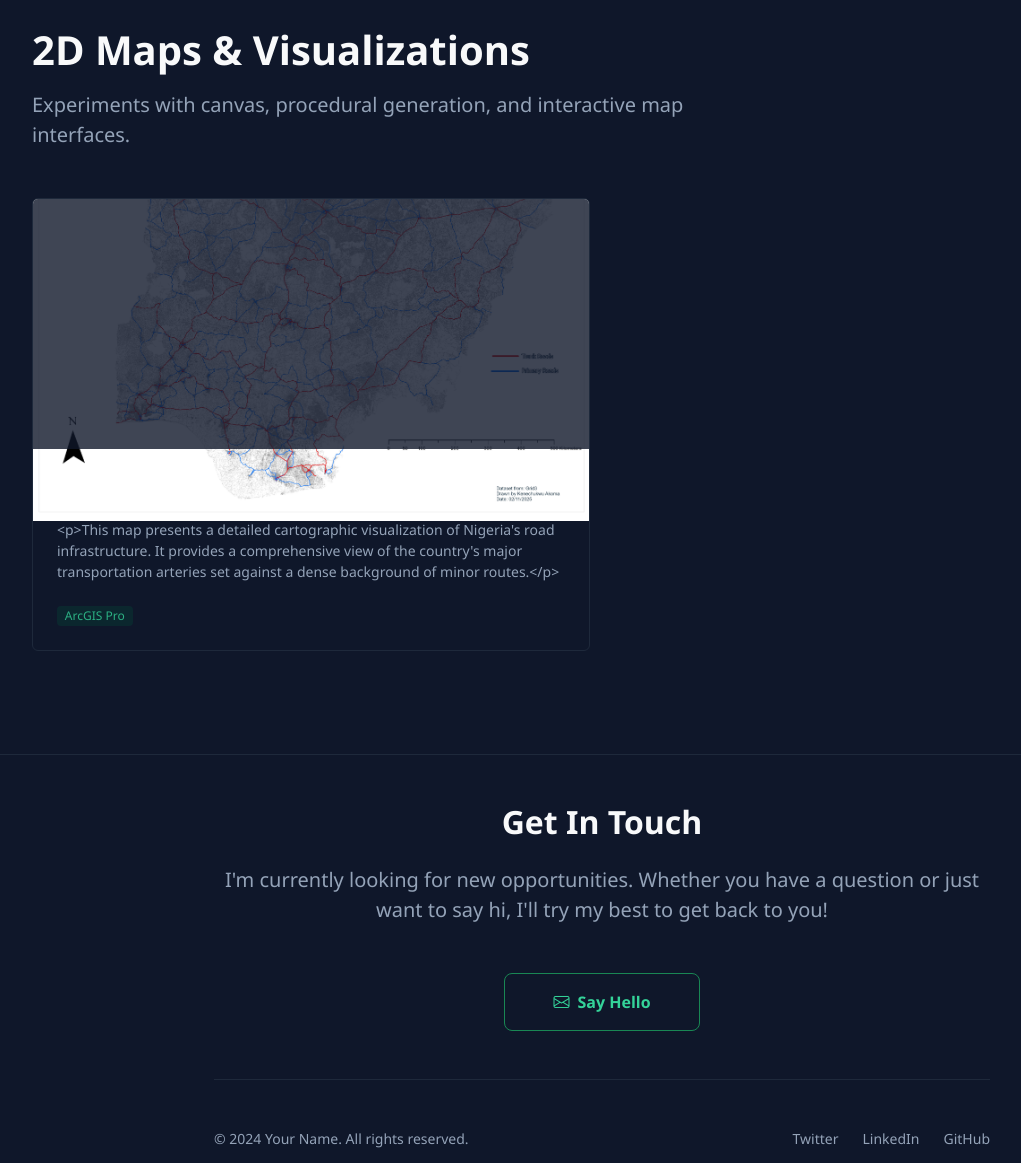
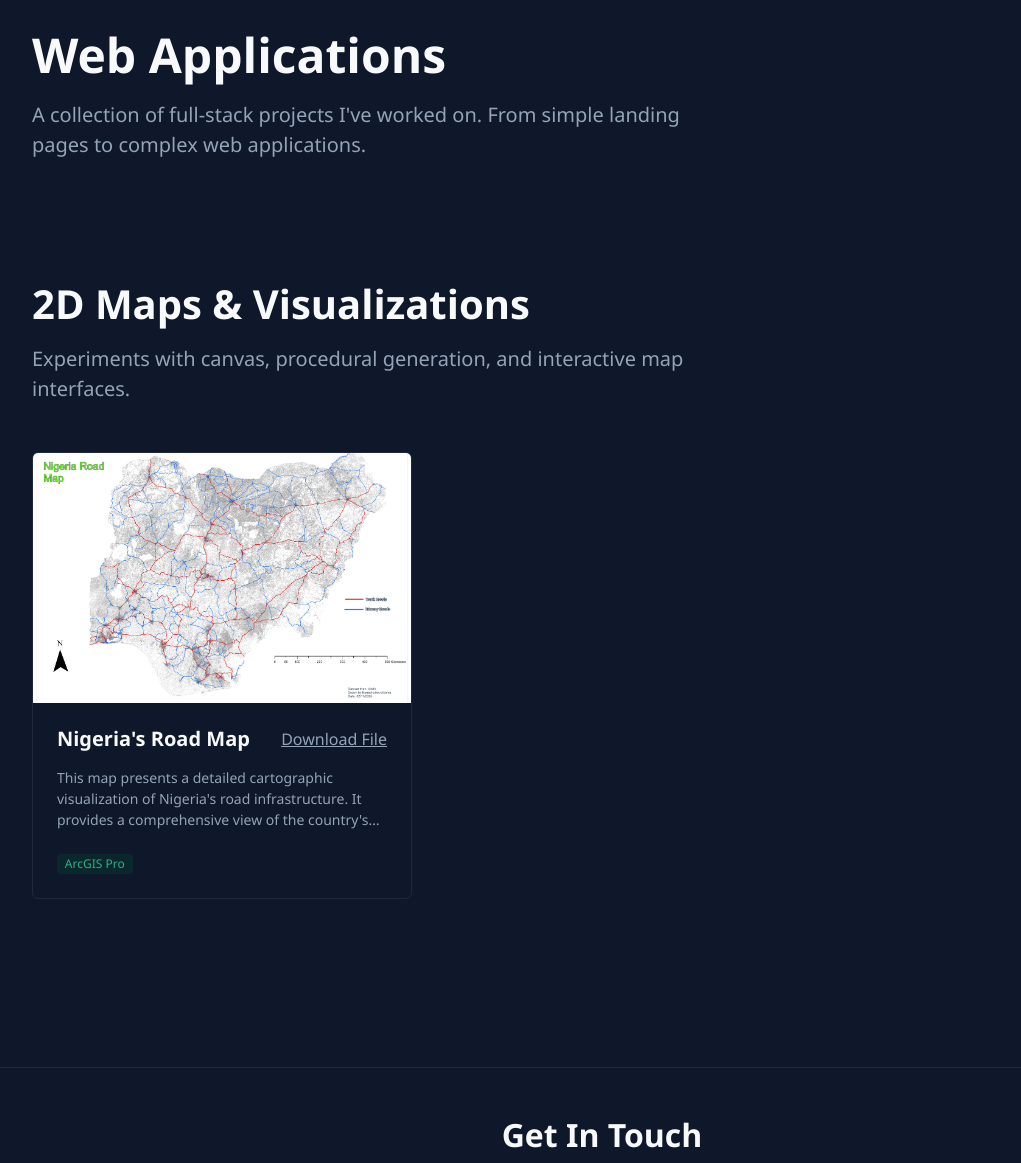
Before and after one commit to KcVic/My-Portfolio, a Django app: page /projects/ in a window 1280 px wide. Shown: the part 94-1257 px from the top of the page, without its empty margins (38-1059 px from the left). Run offline with Django 5.2, Linux system fonts and the light colour scheme; data comes from the database, SQL or seed files in the repository; both versions use the stored data as it was after the commit.

Commit message:
added null conditions to model fields in project app. Updated project view with pdf download function. Customised project template css

```diff
--- a/my_portfolio/settings.py
+++ b/my_portfolio/settings.py
@@ -129,3 +129,7 @@ STATICFILES_DIRS = [
 # https://docs.djangoproject.com/en/5.2/ref/settings/#default-auto-field
 
 DEFAULT_AUTO_FIELD = 'django.db.models.BigAutoField'
+
+# Media files (Images, PDFs) uploads
+MEDIA_URL = '/media/'
+MEDIA_ROOT = os.path.join(BASE_DIR, 'media')
--- a/my_portfolio/urls.py
+++ b/my_portfolio/urls.py
@@ -16,6 +16,8 @@ Including another URLconf
 """
 from django.contrib import admin
 from django.urls import path, include
+from django.conf import settings
+from django.conf.urls.static import static
 
 urlpatterns = [
     path('', include('home.urls')),
@@ -23,3 +25,6 @@ urlpatterns = [
     path('summernote/', include('django_summernote.urls')),
     path('admin/', admin.site.urls),
 ]
+
+if settings.DEBUG:
+    urlpatterns += static(settings.MEDIA_URL, document_root=settings.MEDIA_ROOT)
--- a/projects/models.py
+++ b/projects/models.py
@@ -10,10 +10,10 @@ class project(models.Model):
     image = models.ImageField(upload_to='projects/')
     title = models.CharField(max_length=100)
     description = models.TextField()
-    link = models.URLField()
-    github_link = models.URLField()
-    pdf = models.FileField(upload_to='projects/')
-    technology = models.CharField()
+    link = models.URLField(blank=True, null=True)
+    github_link = models.URLField(blank=True, null=True)
+    pdf = models.FileField(upload_to='projects/', blank=True, null=True)
+    technology = models.CharField(max_length=100)
 
     def __str__(self):
         return self.title
--- a/projects/templates/projects/projects.html
+++ b/projects/templates/projects/projects.html
@@ -3,8 +3,6 @@
 {% block content %}
 <section class="min-vh-100 pb-5" style="padding-top: 120px; padding-left: 1.5rem; padding-right: 1.5rem;">
     <div class="container px-0" style="max-width: 1140px;">
-    {% for project in projects %}
-        {% if project.category == 'webapps' %}
         <!-- Web Applications Header -->
         <div class="mb-5">
             <h2 class="display-5 fw-bold text-light mb-3">Web Applications</h2>
@@ -13,33 +11,57 @@
             </p>
         </div>
         <!-- Web Applications Grid -->
-        <div class="row g-4 mb-5 pb-4">
-            <div class="col-md-6 col-lg-4">
+        <div class="d-flex flex-nowrap overflow-auto gap-4 mb-5 pb-4 hide-scrollbar">
+        {% for project in projects %}
+            {% if project.category == 'webapps' %}
+            <div class="col-11 col-md-6 col-lg-4 flex-shrink-0" style="max-width: 400px;">
                 <div class="card h-100 bg-slate-900 border-slate-800 overflow-hidden text-light" style="border: 1px solid #1e293b; transition: all 0.3s;" onmouseover="this.style.borderColor='rgba(16, 185, 129, 0.5)'; this.style.transform='translateY(-5px)';" onmouseout="this.style.borderColor='#1e293b'; this.style.transform='none';">
-                    <div class="position-relative bg-slate-800 d-flex align-items-center justify-content-center" style="height: 192px;">
-                        <img src="{{project.image.url}}" alt="{{project.title}}" class="img-fluid">
-                    </div>
+                    <a href="#" data-bs-toggle="modal" data-bs-target="#imageModal{{project.id}}">
+                        <div class="position-relative bg-slate-800 d-flex align-items-center justify-content-center overflow-hidden" style="height: 192px;">
+                            <img src="{{project.image.url}}" alt="{{project.title}}" class="img-fluid w-100 h-100" style="object-fit: cover;">
+                        </div>
+                    </a>
                     <div class="card-body p-4 d-flex flex-column">
                         <div class="d-flex justify-content-between align-items-start mb-3">
                             <h3 class="h5 fw-bold mb-0 hover-text-emerald">{{project.title}}</h3>
                             <div class="d-flex gap-2">
-                                <a href="{{project.github_url}}" class="text-slate-400 hover-text-emerald"><i class="bi bi-github fs-5"></i></a>
-                                <a href="{{project.live_url}}" class="text-slate-400 hover-text-emerald"><i class="bi bi-box-arrow-up-right fs-5"></i></a>
+                                {% if project.github_link %}
+                                <a href="{{project.github_link}}" class="text-slate-400 hover-text-emerald" target="_blank"><i class="bi bi-github fs-5"></i></a>
+                                {% endif %}
+                                {% if project.link %}
+                                <a href="{{project.link}}" class="text-slate-400 hover-text-emerald" target="_blank"><i class="bi bi-box-arrow-up-right fs-5"></i></a>
+                                {% endif %}
                             </div>
                         </div>
                         <p class="text-slate-400 small mb-4 flex-grow-1" style="display: -webkit-box; -webkit-line-clamp: 3; -webkit-box-orient: vertical; overflow: hidden;">
-                            {{project.description}}
+                            {{project.description|striptags}}
                         </p>
                         <div class="d-flex flex-wrap gap-2">
                             <span class="badge rounded-1 fw-normal text-monospace" style="color: rgba(52, 211, 153, 0.8); background: rgba(6, 78, 59, 0.3);">{{project.technology}}</span>
                         </div>
                     </div>
                 </div>
+
+                <!-- Modal for WebApp -->
+                <div class="modal fade" id="imageModal{{project.id}}" tabindex="-1" aria-hidden="true">
+                  <div class="modal-dialog modal-dialog-centered modal-xl">
+                    <div class="modal-content bg-transparent border-0">
+                      <div class="modal-header border-0 pb-0">
+                        <button type="button" class="btn-close btn-close-white" data-bs-dismiss="modal" aria-label="Close"></button>
+                      </div>
+                      <div class="modal-body text-center p-0">
+                        <img src="{{project.image.url}}" class="img-fluid rounded shadow-lg" alt="{{project.title}}">
+                      </div>
+                    </div>
+                  </div>
+                </div>
             </div>
+            {% endif %}
+        {% endfor %}
         </div>
-        {% else %}
+
         <!-- Maps and Visualizations Header -->
-        <div class="mb-5">
+        <div class="mb-5 mt-5">
             <h2 class="display-6 fw-bold text-light mb-3">2D Maps & Visualizations</h2>
             <p class="text-slate-400 fs-5 mb-0" style="max-width: 700px;">
                 Experiments with canvas, procedural generation, and interactive map interfaces.
@@ -47,34 +69,53 @@
         </div>
 
         <!-- Maps Grid -->
-        <div class="row g-4">
-            <!-- Map Project 1 -->
-            <div class="col-md-6">
+        <div class="d-flex flex-nowrap overflow-auto gap-4 mb-5 pb-4 hide-scrollbar">
+        {% for project in projects %}
+            {% if project.category == 'maps' %}
+            <div class="col-11 col-md-6 col-lg-4 flex-shrink-0" style="max-width: 400px;">
                 <div class="card h-100 bg-slate-900 border-slate-800 overflow-hidden text-light" style="border: 1px solid #1e293b; transition: all 0.3s;" onmouseover="this.style.borderColor='rgba(16, 185, 129, 0.5)'; this.style.transform='translateY(-5px)';" onmouseout="this.style.borderColor='#1e293b'; this.style.transform='none';">
-                    <div class="position-relative bg-slate-800 d-flex align-items-center justify-content-center" style="height: 250px; background-image: radial-gradient(circle, #34d399 1px, transparent 1px); background-size: 20px 20px;">
-                        <div class="position-absolute top-0 start-0 w-100 h-100" style="background-color: rgba(15, 23, 42, 0.8);"></div>
-                        <img src="{{project.image.url}}" alt="{{project.title}}" class="img-fluid">
-                    </div>
+                    <a href="#" data-bs-toggle="modal" data-bs-target="#imageModal{{project.id}}">
+                        <div class="position-relative bg-slate-800 d-flex align-items-center justify-content-center overflow-hidden" style="height: 250px; background-image: radial-gradient(circle, #34d399 1px, transparent 1px); background-size: 20px 20px;">
+                            <div class="position-absolute top-0 start-0 w-100 h-100" style="background-color: rgba(15, 23, 42, 0.8);"></div>
+                            <img src="{{project.image.url}}" alt="{{project.title}}" class="img-fluid w-100 h-100" style="object-fit: cover; position: relative; z-index: 2;">
+                        </div>
+                    </a>
                     <div class="card-body p-4 d-flex flex-column">
                         <div class="d-flex justify-content-between align-items-start mb-3">
                             <h3 class="h5 fw-bold mb-0 hover-text-emerald">{{project.title}}</h3>
                             <div class="d-flex gap-2">
-                                <a href="#" class="text-slate-400 hover-text-emerald"><i class="bi bi-github fs-5"></i></a>
-                                <a href="#" class="text-slate-400 hover-text-emerald"><i class="bi bi-box-arrow-up-right fs-5"></i></a>
+                                {% if project.pdf %}
+                                <a href="{% url 'download_pdf' project.pk %}" class="text-slate-400 hover-text-emerald">Download File</a>
+                                {% endif %}
+
                             </div>
                         </div>
-                        <p class="text-slate-400 small mb-4 flex-grow-1">
-                            {{project.description}}
+                        <p class="text-slate-400 small mb-4 flex-grow-1" style="display: -webkit-box; -webkit-line-clamp: 3; -webkit-box-orient: vertical; overflow: hidden;">
+                            {{project.description|striptags}}
                         </p>
                         <div class="d-flex flex-wrap gap-2">
                             <span class="badge rounded-1 fw-normal text-monospace" style="color: rgba(52, 211, 153, 0.8); background: rgba(6, 78, 59, 0.3);">{{project.technology}}</span>
                         </div>
                     </div>
                 </div>
+
+                <!-- Modal for Map -->
+                <div class="modal fade" id="imageModal{{project.id}}" tabindex="-1" aria-hidden="true">
+                  <div class="modal-dialog modal-dialog-centered modal-xl">
+                    <div class="modal-content bg-transparent border-0">
+                      <div class="modal-header border-0 pb-0">
+                        <button type="button" class="btn-close btn-close-white" data-bs-dismiss="modal" aria-label="Close"></button>
+                      </div>
+                      <div class="modal-body text-center p-0">
+                        <img src="{{project.image.url}}" class="img-fluid rounded shadow-lg" alt="{{project.title}}">
+                      </div>
+                    </div>
+                  </div>
+                </div>
             </div>
+            {% endif %}
+        {% endfor %}
         </div>
-        {% endif %}
-    {% endfor %}
     </div>
 </section>
 {% endblock %}
--- a/projects/urls.py
+++ b/projects/urls.py
@@ -3,4 +3,5 @@ from . import views
 
 urlpatterns = [
     path('', views.ProjectsView.as_view(), name='projects'),
+    path('download/<int:pk>/', views.download_pdf, name='download_pdf'),
 ]
--- a/projects/views.py
+++ b/projects/views.py
@@ -1,4 +1,6 @@
 from django.views.generic import TemplateView
+from django.conf import settings
+from django.http import FileResponse, HttpResponseNotFound
 from .models import project
 
 # Create your views here.
@@ -9,3 +11,12 @@ class ProjectsView(TemplateView):
         context = super().get_context_data(**kwargs)
         context['projects'] = project.objects.all()
         return context
+
+def download_pdf(request, pk):
+    try:
+        proj = project.objects.get(pk=pk)
+        if proj.pdf:
+            return FileResponse(open(proj.pdf.path, 'rb'), as_attachment=True, filename=proj.pdf.name)
+        return HttpResponseNotFound("Pdf not found")
+    except project.DoesNotExist:
+        return HttpResponseNotFound("Project not found")
--- a/static/css/style.css
+++ b/static/css/style.css
@@ -42,3 +42,12 @@ body {
 .hover-scale { transition: transform 0.2s; }
 .hover-scale:hover { transform: scale(1.05); }
 .hover-text-emerald:hover { color: #34d399 !important; }
+
+/* Hidden Scrollbar while allowing scroll */
+.hide-scrollbar {
+    -ms-overflow-style: none;  /* IE and Edge */
+    scrollbar-width: none;  /* Firefox */
+}
+.hide-scrollbar::-webkit-scrollbar {
+    display: none; /* Chrome, Safari and Opera */
+}
```
Also changed, not shown: db.sqlite3, media/projects/Nigeria_road_map.jpg (added), media/projects/Nigeria_road_map_L6YcKxO.jpg (added), projects/migrations/0002_alter_project_github_link_alter_project_link_and_more.py (added), 1 other file.
